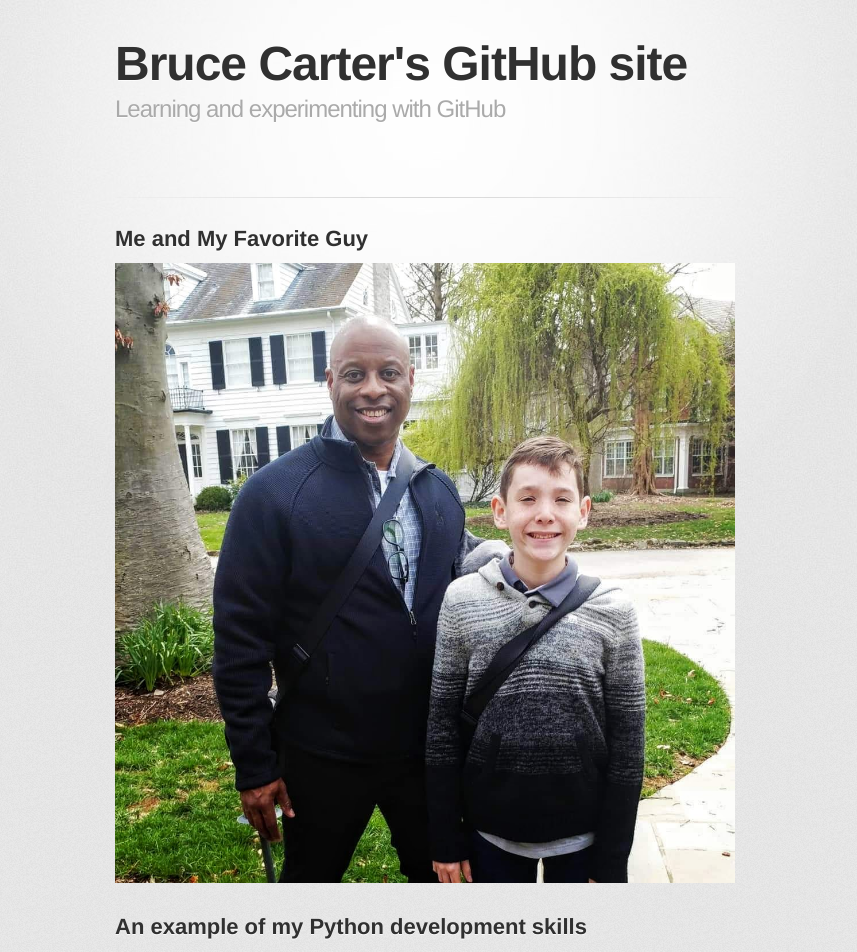
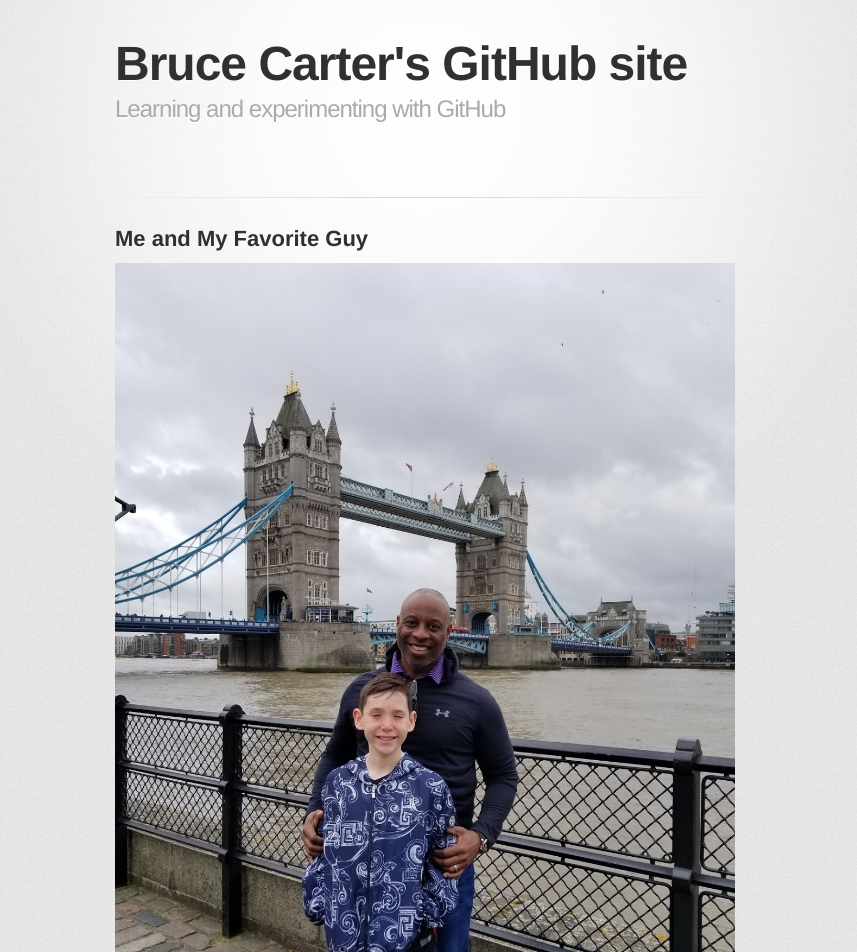
Before and after one commit to BACTx/BACTx.github.io, a Jekyll site: the page built from index.md, in a window 1280 px wide. Shown: the top 952 px of the page, without its empty margins (215-1072 px from the left). Built offline with Jekyll 4.4.1, drawn with Linux system fonts in a browser that asks for light colours; some web fonts are replaced; our own code applies the rules of GitHub Pages for plain Markdown files.

Commit message:
Update index.md

```diff
--- a/index.md
+++ b/index.md
@@ -5,7 +5,7 @@ description: Learning and experimenting with GitHub
 
 ## Me and My Favorite Guy
 
-![Cover Photo](/pics/Dad and Eric.jpg)
+![Cover Photo](/pics/Dad and Eric3.jpg)
 
 ## An example of my Python development skills
 
```
